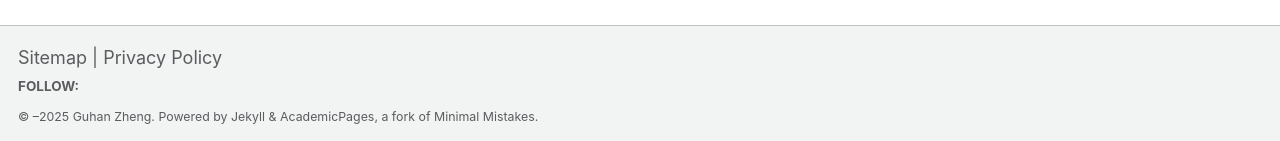
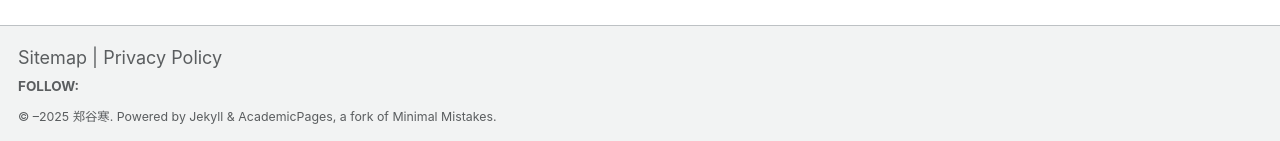
Before and after one commit to Guhan328/Guhan328.github.io, a Jekyll site: the page built from _pages/about.md, in a window 1280 px wide and 933 px high. Shown: the part 789-930 px from the top of the window. Built offline with Jekyll 4.4.1, drawn with Linux system fonts in a browser that asks for light colours.

Commit message:
Update _config.yml

```diff
--- a/_config.yml
+++ b/_config.yml
@@ -9,7 +9,7 @@
 locale                   : "en-GB"
 title                    : "Guhan Zheng"
 title_separator          : "-"
-name                     : &name "Guhan Zheng"
+name                     : &name "郑谷寒"
 description              : &description "Associate Professor at Shanghai University"
 future                   : true
 
```
